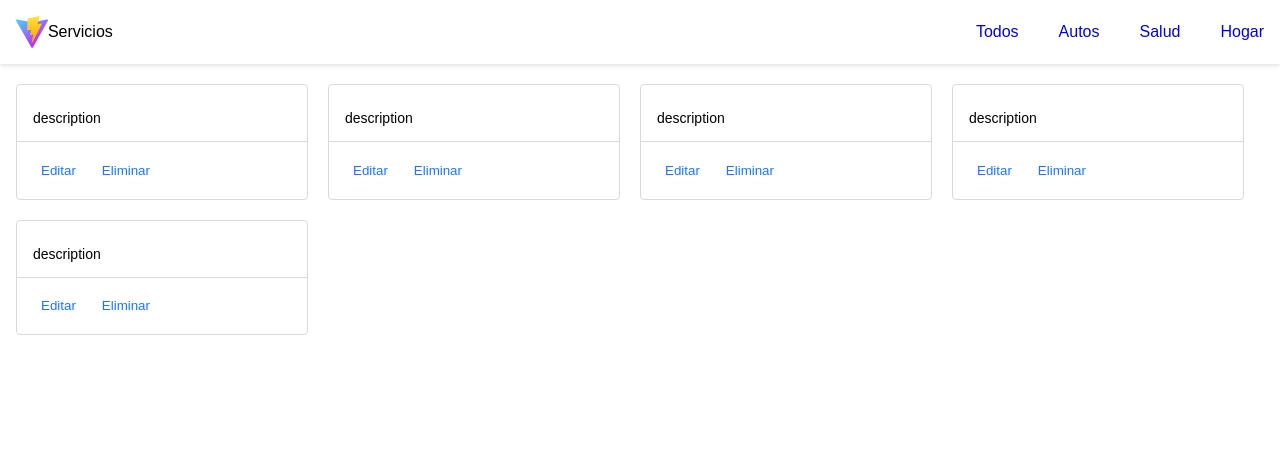
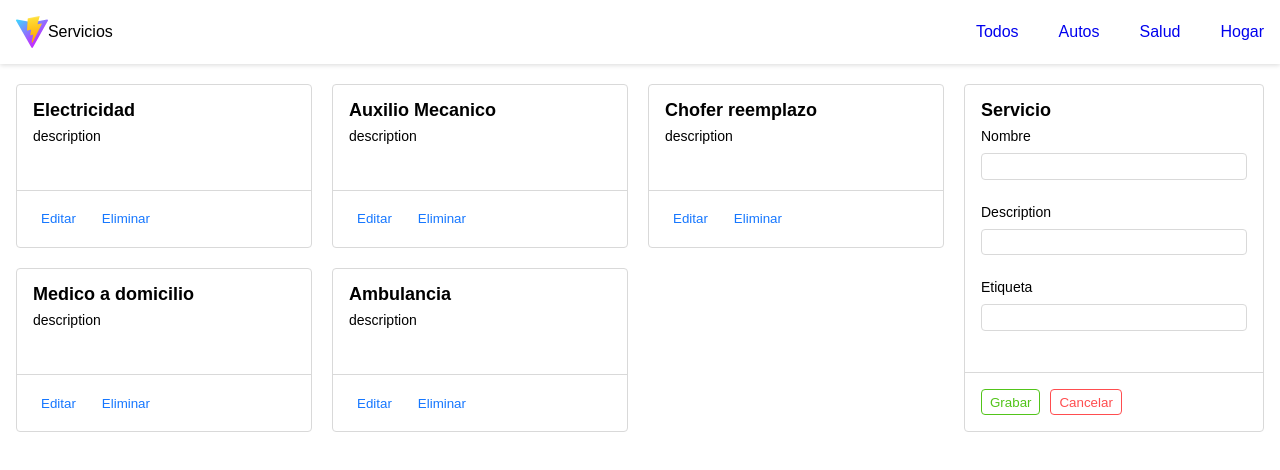
Before and after one commit to Aireck2/solera-challengue, a React (Vite) app: page / in a window 1280 px wide. Shown: the top 470 px of the page. Built offline with nearby package versions, Linux system fonts and the light colour scheme.

Commit message:
refactor: add servicelist mock (#2)

```diff
--- /dev/null
+++ b/dataMock.ts
@@ -0,0 +1,7 @@
+export const servicesList = [
+  { id: "1", title: "Electricidad", description: "description" },
+  { id: "2", title: "Auxilio Mecanico", description: "description" },
+  { id: "3", title: "Chofer reemplazo", description: "description" },
+  { id: "4", title: "Medico a domicilio", description: "description" },
+  { id: "5", title: "Ambulancia", description: "description" },
+];
--- a/src/pages/AllPage/AllPage.tsx
+++ b/src/pages/AllPage/AllPage.tsx
@@ -1,14 +1,9 @@
 import { ServiceCard } from "./components/ServiceCard";
+import { CreateService } from "./components/Form/CreateService";
+
+import { servicesList } from "../../../dataMock";
 
 import { ContainerStyled } from "./styles";
-
-const servicesList = [
-  { id: "1", title: "Electricidad", description: "description" },
-  { id: "2", title: "Auxilio Mecanico", description: "description" },
-  { id: "3", title: "Chofer reemplazo", description: "description" },
-  { id: "4", title: "Medico a domicilio", description: "description" },
-  { id: "5", title: "Ambulancia", description: "description" },
-];
 
 const AllPage = () => {
   return (
@@ -17,11 +12,14 @@ const AllPage = () => {
         {servicesList.map(({ id, title, description }) => (
           <ServiceCard
             key={id}
-            title={title}
+            name={title}
             description={description}
             id={id}
           />
         ))}
+      </section>
+      <section className="form">
+        <CreateService />
       </section>
     </ContainerStyled>
   );
```
